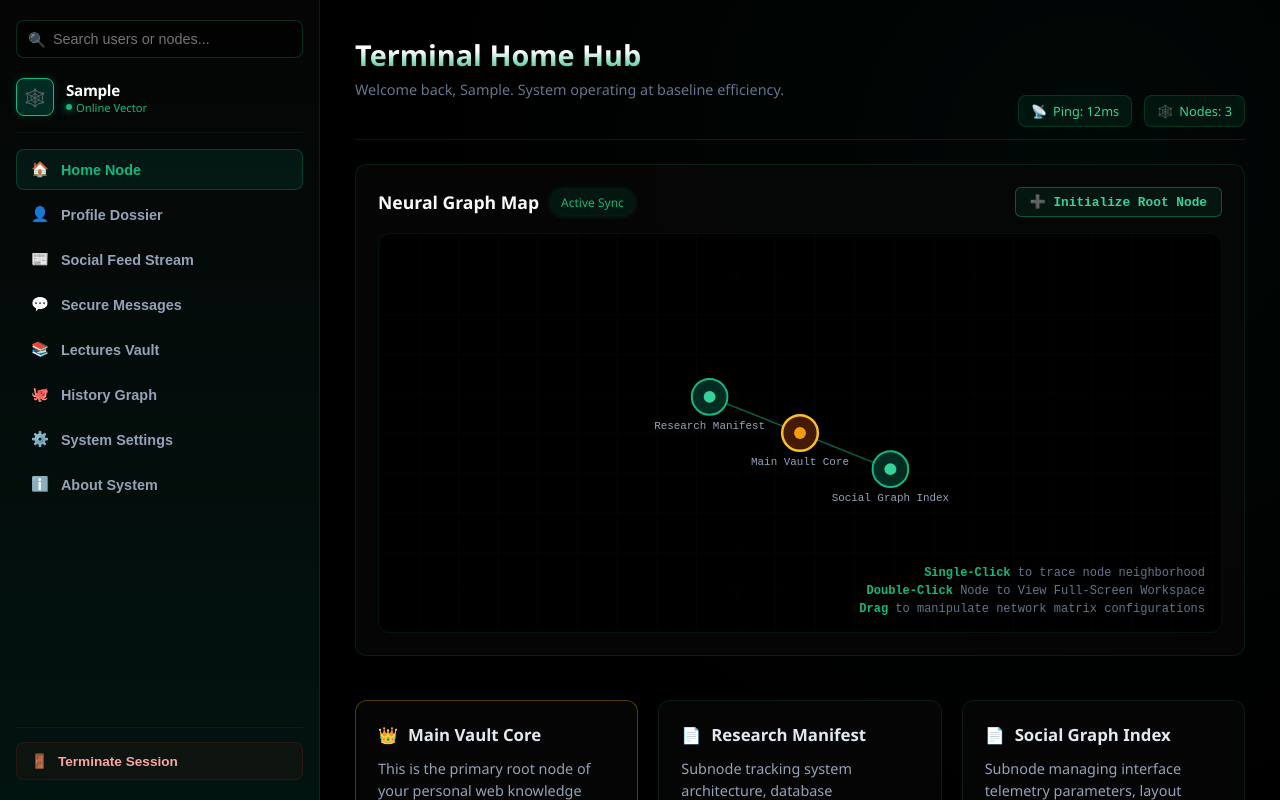
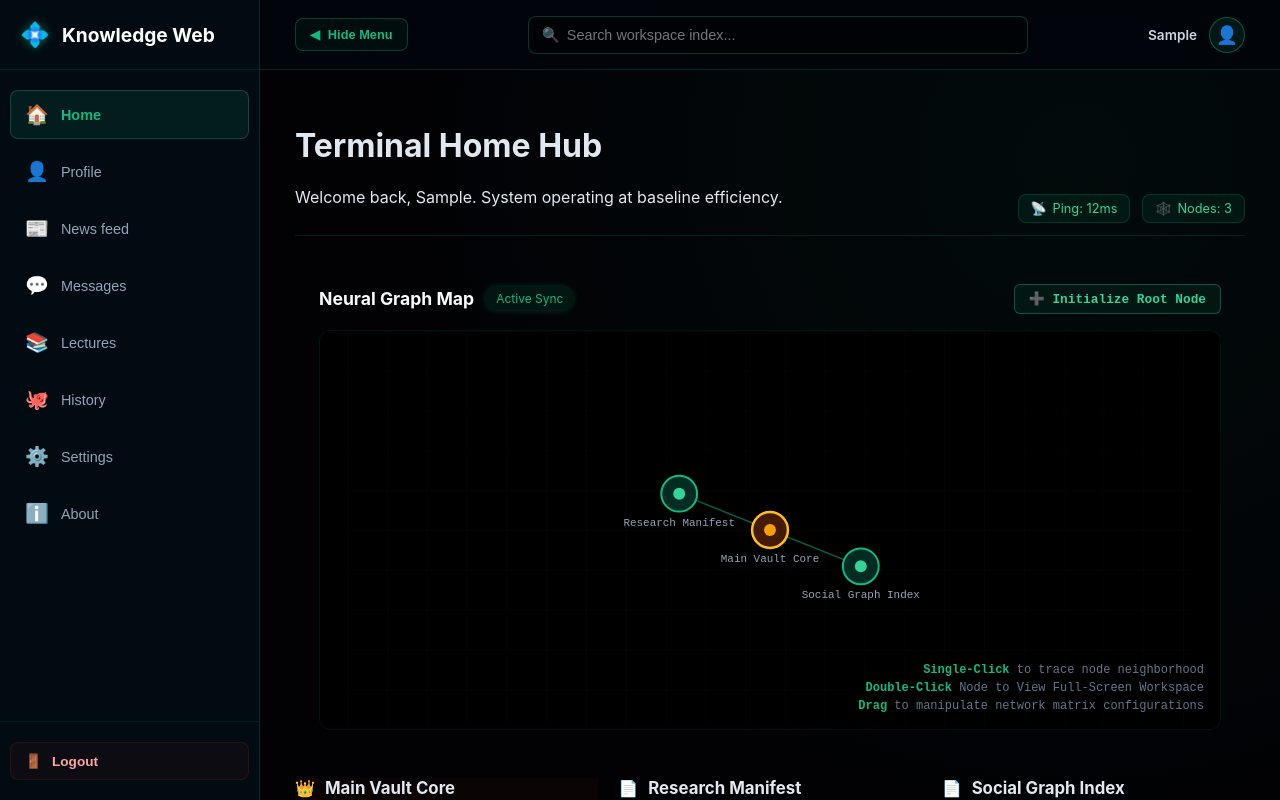
Before and after one commit to Lacsaman-Jr/Webnote, a Vue app: page / in a window 1280 px wide. Both pictures are taken after typing "Sample", "Sample123" into the empty fields and a click on the button "Synchronize Gateway ➔". Built offline with nearby package versions, Linux system fonts and the light colour scheme; the HTML template or start-up script is replaced by a standard one.

Commit message:
Update Dashboard.vue

```diff
--- a/src/Components/Dashboard.vue
+++ b/src/Components/Dashboard.vue
@@ -14,230 +14,191 @@ const emit = defineEmits(['logout'])
 
 const currentTab = ref('home')
 const searchQuery = ref('')
+const isSidebarOpen = ref(true)
 
 const navItems = [
-  { id: 'home', label: 'Home Node', icon: '🏠' },
-  { id: 'profile', label: 'Profile Dossier', icon: '👤' },
-  { id: 'newsfeed', label: 'Social Feed Stream', icon: '📰' },
-  { id: 'messages', label: 'Secure Messages', icon: '💬' },
-  { id: 'lectures', label: 'Lectures Vault', icon: '📚' },
-  { id: 'history', label: 'History Graph', icon: '🐙' },
-  { id: 'settings', label: 'System Settings', icon: '⚙️' },
-  { id: 'about', label: 'About System', icon: 'ℹ️' },
+  { id: 'home', label: 'Home', icon: '🏠' },
+  { id: 'profile', label: 'Profile', icon: '👤' },
+  { id: 'newsfeed', label: 'News feed', icon: '📰' },
+  { id: 'messages', label: 'Messages', icon: '💬' },
+  { id: 'lectures', label: 'Lectures', icon: '📚' },
+  { id: 'history', label: 'History', icon: '🐙' },
+  { id: 'settings', label: 'Settings', icon: '⚙️' },
+  { id: 'about', label: 'About', icon: 'ℹ️' },
 ]
 
 const handleSearchSubmit = () => {
   if (searchQuery.value.trim()) {
-    alert(`Searching workspace index & user vectors for: "${searchQuery.value}"`)
-    searchQuery.value = ''
+    alert(`Searching workspace index for: ${searchQuery.value}`)
   }
 }
 </script>
 
 <template>
-  <div class="dashboard-container">
-    <aside class="sidebar">
+  <div class="dashboard-layout">
 
-      <div class="search-module">
-        <form @submit.prevent="handleSearchSubmit" class="search-wrapper">
-          <span class="search-icon">🔍</span>
-          <input
-            type="text"
-            v-model="searchQuery"
-            placeholder="Search users or nodes..."
-            autocomplete="off"
-          />
-        </form>
-      </div>
-
+    <aside class="sidebar" :class="{ 'is-closed': !isSidebarOpen }">
       <div class="sidebar-header">
-        <div class="logo-hex"><span class="logo-icon">🕸️</span></div>
-        <div class="user-meta">
-          <h3>{{ username || 'Agent_Core' }}</h3>
-          <span class="status-indicator">Online Vector</span>
-        </div>
+        <div class="logo-icon">💠</div>
+        <h2 class="sidebar-title" v-show="isSidebarOpen">Knowledge Web</h2>
       </div>
 
       <nav class="sidebar-nav">
         <button
           v-for="item in navItems"
           :key="item.id"
-          :class="['nav-link', { active: currentTab === item.id }]"
+          :class="['nav-btn', { active: currentTab === item.id }]"
           @click="currentTab = item.id"
+          :title="!isSidebarOpen ? item.label : ''"
         >
           <span class="nav-icon">{{ item.icon }}</span>
-          <span class="nav-label">{{ item.label }}</span>
+          <span class="nav-label" v-show="isSidebarOpen">{{ item.label }}</span>
         </button>
       </nav>
 
       <div class="sidebar-footer">
-        <button class="logout-btn" @click="emit('logout')">
-          <span class="nav-icon">🚪</span> Terminate Session
+        <button class="logout-btn" @click="emit('logout')" :title="!isSidebarOpen ? 'Disconnect' : ''">
+          <span class="logout-icon">🚪</span>
+          <span v-show="isSidebarOpen">Logout</span>
         </button>
       </div>
     </aside>
 
-    <main class="workspace-viewport">
-      <div class="workspace-scroll-container">
-        <Home v-if="currentTab === 'home'" :username="username" />
-        <Profile v-else-if="currentTab === 'profile'" :username="username" />
-        <NewsFeed v-else-if="currentTab === 'newsfeed'" />
-        <Messages v-else-if="currentTab === 'messages'" />
-        <Lectures v-else-if="currentTab === 'lectures'" />
-        <History v-else-if="currentTab === 'history'" />
-        <Settings v-else-if="currentTab === 'settings'" />
-        <About v-else-if="currentTab === 'about'" />
+    <main class="workspace-main">
+
+      <header class="workspace-header">
+        <button class="toggle-sidebar-btn" @click="isSidebarOpen = !isSidebarOpen">
+          <span class="toggle-icon">{{ isSidebarOpen ? '◀' : '▶' }}</span>
+          <span class="toggle-text">{{ isSidebarOpen ? 'Hide Menu' : 'Show Menu' }}</span>
+        </button>
+
+        <div class="search-container">
+          <input
+            type="text"
+            v-model="searchQuery"
+            @keyup.enter="handleSearchSubmit"
+            placeholder="Search workspace index..."
+            class="global-search"
+          />
+          <span class="search-icon">🔍</span>
+        </div>
+
+        <div class="user-badge">
+          <span class="user-name">{{ username }}</span>
+          <div class="user-avatar">👤</div>
+        </div>
+      </header>
+
+      <div class="workspace-viewport">
+        <div class="workspace-scroll-container">
+          <Home v-if="currentTab === 'home'" :username="username" />
+          <Profile v-if="currentTab === 'profile'" :username="username" />
+          <NewsFeed v-if="currentTab === 'newsfeed'" :username="username" />
+          <Messages v-if="currentTab === 'messages'" :username="username" />
+          <Lectures v-if="currentTab === 'lectures'" :username="username" />
+          <History v-if="currentTab === 'history'" :username="username" />
+          <Settings v-if="currentTab === 'settings'" :username="username" />
+          <About v-if="currentTab === 'about'" :username="username" />
+        </div>
       </div>
+
     </main>
   </div>
 </template>
 
 <style scoped>
-.dashboard-container {
+.dashboard-layout {
   display: flex;
+  height: 100vh;
   width: 100vw;
-  height: 100vh;
-  background-color: #000000;
-  color: #ffffff;
+  background: #020205;
+  color: #e2e8f0;
   overflow: hidden;
+  font-family: 'Inter', -apple-system, BlinkMacSystemFont, "Segoe UI", Roboto, sans-serif;
 }
 
 .sidebar {
-  width: 25vw;
-  min-width: 280px;
-  max-width: 350px;
-  height: 100%;
-  background: linear-gradient(180deg, #050505 0%, #021410 100%);
-  border-right: 1px solid rgba(16, 185, 129, 0.15);
+  width: 260px;
+  background: rgba(4, 12, 20, 0.95);
+  border-right: 1px solid rgba(16, 185, 129, 0.2);
   display: flex;
   flex-direction: column;
-  padding: 20px 16px;
+  transition: width 0.3s cubic-bezier(0.4, 0, 0.2, 1);
   z-index: 30;
 }
-
-.search-module {
-  margin-bottom: 20px;
-}
-
-.search-wrapper {
-  position: relative;
-  display: flex;
-  align-items: center;
-}
-
-.search-icon {
-  position: absolute;
-  left: 12px;
-  font-size: 0.9rem;
-  opacity: 0.6;
-}
-
-.search-wrapper input {
-  width: 100%;
-  background-color: rgba(0, 0, 0, 0.6);
-  border: 1px solid rgba(16, 185, 129, 0.25);
-  border-radius: 8px;
-  padding: 10px 12px 10px 36px;
-  font-size: 0.9rem;
-  color: #ffffff;
-  outline: none;
-  transition: all 0.25s ease;
-}
-
-.search-wrapper input:focus {
-  border-color: #10b981;
-  background-color: rgba(2, 44, 34, 0.2);
-  box-shadow: 0 0 10px rgba(16, 185, 129, 0.2);
+.sidebar.is-closed {
+  width: 70px;
 }
 
 .sidebar-header {
+  height: 70px;
   display: flex;
   align-items: center;
+  padding: 0 20px;
+  border-bottom: 1px solid rgba(16, 185, 129, 0.1);
   gap: 12px;
-  padding-bottom: 16px;
-  border-bottom: 1px solid rgba(16, 185, 129, 0.1);
 }
-
-.logo-hex {
-  width: 38px;
-  height: 38px;
-  background: #022c22;
-  border: 1px solid #10b981;
-  border-radius: 8px;
-  display: flex;
-  align-items: center;
-  justify-content: center;
-  box-shadow: 0 0 8px rgba(16, 185, 129, 0.2);
+.logo-icon {
+  font-size: 1.5rem;
+  color: #10b981;
+  text-shadow: 0 0 10px rgba(16, 185, 129, 0.5);
 }
-
-.logo-icon { font-size: 1.1rem; }
-
-.user-meta h3 {
+.sidebar-title {
+  font-size: 1.2rem;
+  font-weight: 700;
+  color: #fff;
   margin: 0;
-  font-size: 0.95rem;
-  color: #ffffff;
-  letter-spacing: -0.3px;
-}
-
-.status-indicator {
-  font-size: 0.7rem;
-  color: #10b981;
-  display: flex;
-  align-items: center;
-  gap: 4px;
-}
-
-.status-indicator::before {
-  content: '';
-  display: inline-block;
-  width: 6px;
-  height: 6px;
-  background-color: #10b981;
-  border-radius: 50%;
-  box-shadow: 0 0 8px #10b981;
+  white-space: nowrap;
 }
 
 .sidebar-nav {
   flex: 1;
+  padding: 20px 10px;
+  overflow-y: auto;
   display: flex;
   flex-direction: column;
-  gap: 4px;
-  margin-top: 16px;
-  overflow-y: auto;
+  gap: 8px;
 }
 
-.nav-link {
+.nav-btn {
   display: flex;
   align-items: center;
   gap: 12px;
-  padding: 11px 14px;
   background: transparent;
   border: 1px solid transparent;
+  color: #94a3b8;
+  padding: 12px 14px;
   border-radius: 8px;
-  color: #94a3b8;
-  font-size: 0.9rem;
-  font-weight: 600;
   cursor: pointer;
   text-align: left;
-  transition: all 0.2s ease;
+  transition: all 0.2s;
+  white-space: nowrap;
 }
-
-.nav-link:hover {
-  background: rgba(16, 185, 129, 0.04);
-  color: #34d399;
+.nav-btn:hover {
+  background: rgba(255, 255, 255, 0.05);
+  color: #e2e8f0;
 }
-
-.nav-link.active {
-  background: rgba(4, 120, 87, 0.15);
-  border-color: rgba(16, 185, 129, 0.25);
+.nav-btn.active {
+  background: rgba(16, 185, 129, 0.1);
+  border-color: rgba(16, 185, 129, 0.3);
   color: #10b981;
+  font-weight: 600;
+}
+.sidebar.is-closed .nav-btn {
+  justify-content: center;
+  padding: 12px 0;
+}
+.nav-icon {
+  font-size: 1.2rem;
+}
+.nav-label {
+  font-size: 0.9rem;
 }
 
 .sidebar-footer {
-  padding-top: 14px;
+  padding: 20px 10px;
   border-top: 1px solid rgba(16, 185, 129, 0.1);
 }
-
 .logout-btn {
   width: 100%;
   display: flex;
@@ -252,59 +213,132 @@ const handleSearchSubmit = () => {
   font-size: 0.85rem;
   cursor: pointer;
   transition: all 0.2s;
+  white-space: nowrap;
 }
-
+.sidebar.is-closed .logout-btn {
+  justify-content: center;
+  padding: 10px 0;
+}
 .logout-btn:hover {
   background: rgba(220, 38, 38, 0.12);
   border-color: rgba(220, 38, 38, 0.3);
 }
 
+.workspace-main {
+  flex: 1;
+  display: flex;
+  flex-direction: column;
+  min-width: 0;
+  position: relative;
+  background: radial-gradient(circle at 80% 20%, rgba(2, 44, 34, 0.2) 0%, rgba(0, 0, 0, 0) 65%);
+}
+
+.workspace-header {
+  height: 70px;
+  display: flex;
+  align-items: center;
+  justify-content: space-between;
+  padding: 0 35px;
+  background: rgba(2, 6, 12, 0.8);
+  border-bottom: 1px solid rgba(16, 185, 129, 0.2);
+  backdrop-filter: blur(10px);
+  z-index: 20;
+  gap: 20px;
+}
+
+.toggle-sidebar-btn {
+  background: rgba(16, 185, 129, 0.05);
+  border: 1px solid rgba(16, 185, 129, 0.3);
+  color: #10b981;
+  border-radius: 8px;
+  padding: 8px 14px;
+  font-size: 0.8rem;
+  font-weight: 700;
+  cursor: pointer;
+  display: flex;
+  align-items: center;
+  gap: 8px;
+  transition: all 0.2s;
+  white-space: nowrap;
+}
+.toggle-sidebar-btn:hover {
+  background: rgba(16, 185, 129, 0.15);
+  box-shadow: 0 0 10px rgba(16, 185, 129, 0.4);
+}
+
+.search-container {
+  flex: 1;
+  max-width: 500px;
+  position: relative;
+}
+.global-search {
+  width: 100%;
+  background: rgba(0, 0, 0, 0.4);
+  border: 1px solid rgba(16, 185, 129, 0.3);
+  border-radius: 8px;
+  padding: 10px 16px 10px 38px;
+  color: #e2e8f0;
+  font-size: 0.9rem;
+  outline: none;
+  transition: all 0.2s;
+}
+.global-search:focus {
+  border-color: #10b981;
+  background: rgba(0, 0, 0, 0.6);
+  box-shadow: 0 0 12px rgba(16, 185, 129, 0.1);
+}
+.search-icon {
+  position: absolute;
+  left: 14px;
+  top: 50%;
+  transform: translateY(-50%);
+  font-size: 0.9rem;
+  opacity: 0.6;
+}
+
+.user-badge {
+  display: flex;
+  align-items: center;
+  gap: 12px;
+}
+.user-name {
+  font-size: 0.85rem;
+  font-weight: 600;
+  color: #cbd5e1;
+}
+.user-avatar {
+  width: 36px;
+  height: 36px;
+  background: rgba(16, 185, 129, 0.1);
+  border: 1px solid rgba(16, 185, 129, 0.4);
+  border-radius: 50%;
+  display: flex;
+  align-items: center;
+  justify-content: center;
+  font-size: 1.1rem;
+}
+
 .workspace-viewport {
   flex: 1;
-  height: 100%;
   position: relative;
-  background: radial-gradient(circle at 80% 20%, rgba(2, 44, 34, 0.2) 0%, rgba(0, 0, 0, 0) 65%);
+  overflow: hidden;
 }
 
 .workspace-scroll-container {
   width: 100%;
   height: 100%;
   overflow-y: auto;
+  overflow-x: hidden;
   padding: 35px;
+  box-sizing: border-box;
 }
 
 :deep(.view-container) {
-  max-width: 950px;
+  max-width: 100%;
+  width: 100%;
   margin: 0 auto;
-  animation: view-entry 0.3s cubic-bezier(0.16, 1, 0.3, 1) forwards;
-}
-
-:deep(.view-title) {
-  font-size: 1.8rem;
-  font-weight: 800;
-  margin: 0 0 6px 0;
-  background: linear-gradient(180deg, #ffffff 40%, #10b981 100%);
-  -webkit-background-clip: text;
-  -webkit-text-fill-color: transparent;
-}
-
-:deep(.view-tagline) {
-  color: #64748b;
-  margin: 0 0 28px 0;
-  font-size: 0.9rem;
-}
-
-:deep(.panel-card) {
-  background: rgba(8, 8, 8, 0.65);
-  border: 1px solid rgba(16, 185, 129, 0.14);
-  border-radius: 12px;
-  padding: 22px;
-  backdrop-filter: blur(12px);
-  margin-bottom: 20px;
-}
-
-@keyframes view-entry {
-  from { opacity: 0; transform: translateY(8px); }
-  to { opacity: 1; transform: translateY(0); }
+  display: flex;
+  flex-direction: column;
+  gap: 24px;
 }
 </style>
```
